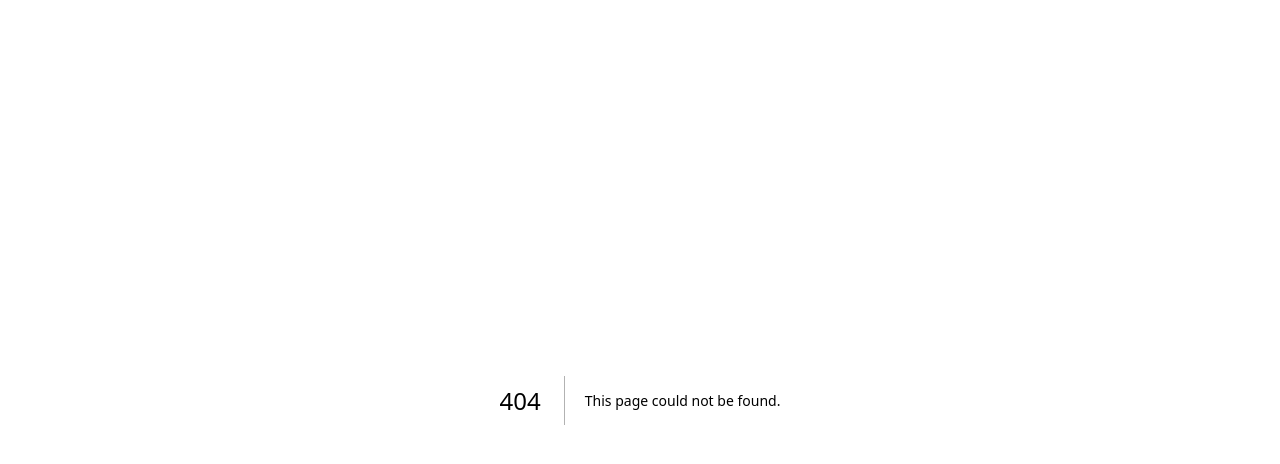
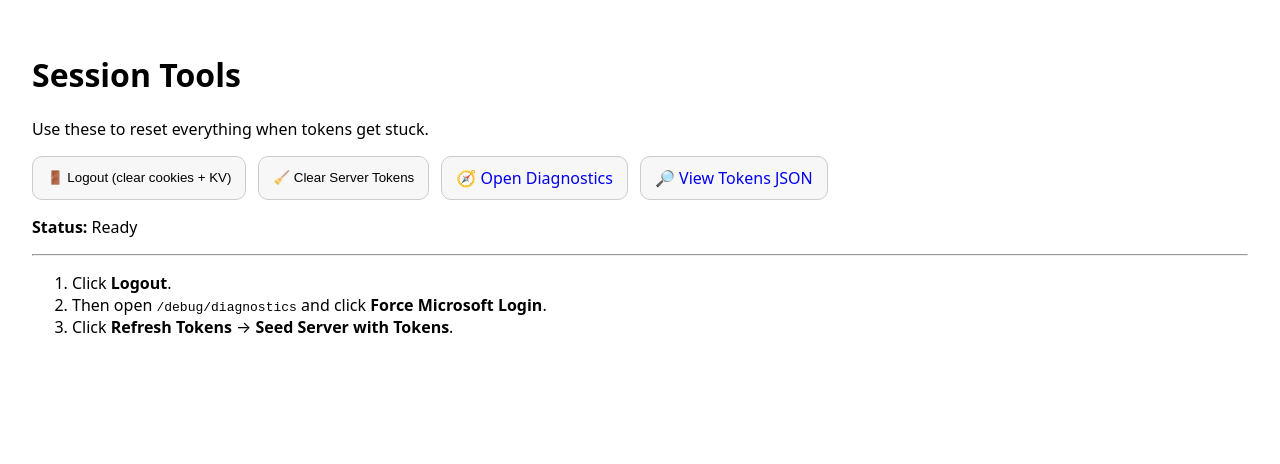
Before and after one commit to tchaudhry907/alice-onenote-router, a Next.js app: page /debug/session-tools in a window 1280 px wide. Before the commit this address had no page. Shown: the top 464 px of the page. Built offline with nearby package versions, Linux system fonts and the light colour scheme.

Commit message:
Add SessionTools component for managing sessions

```diff
--- /dev/null
+++ b/pages/debug/session-tools.js
@@ -0,0 +1,63 @@
+// pages/debug/session-tools.js
+import { useState } from 'react';
+
+export default function SessionTools() {
+  const [msg, setMsg] = useState('Ready');
+
+  async function hardLogout() {
+    setMsg('Logging out…');
+    try {
+      // 1) Server-side: clear KV + expire cookies
+      const r = await fetch('/api/auth/logout', { method: 'POST', cache: 'no-store' });
+      const j = await r.json();
+
+      // 2) Client-side: nuke localStorage/sessionStorage + visible cookies
+      try { localStorage.clear(); } catch {}
+      try { sessionStorage.clear(); } catch {}
+      // Best-effort client cookie clear (non-HttpOnly)
+      document.cookie.split(';').forEach(c => {
+        const n = c.split('=')[0].trim();
+        if (n) document.cookie = `${n}=; Path=/; Max-Age=0; SameSite=Lax`;
+      });
+
+      setMsg(r.ok ? 'Logged out. All tokens/cookies cleared.' : 'Logout error: ' + JSON.stringify(j));
+    } catch (e) {
+      setMsg('Logout failed: ' + e.message);
+    }
+  }
+
+  async function clearServerTokens() {
+    setMsg('Clearing server tokens…');
+    const r = await fetch('/api/onenote/token-clear', { method: 'POST' });
+    const j = await r.json();
+    setMsg(r.ok ? 'Server tokens cleared.' : 'Clear error: ' + JSON.stringify(j));
+  }
+
+  return (
+    <div style={{ fontFamily: 'system-ui, -apple-system, Segoe UI, Roboto, sans-serif', padding: 24 }}>
+      <h1>Session Tools</h1>
+      <p>Use these to reset everything when tokens get stuck.</p>
+      <div style={{ display: 'flex', gap: 12, flexWrap: 'wrap' }}>
+        <button onClick={hardLogout} style={btn}>🚪 Logout (clear cookies + KV)</button>
+        <button onClick={clearServerTokens} style={btn}>🧹 Clear Server Tokens</button>
+        <a href="/debug/diagnostics" style={{ ...btn, textDecoration: 'none', display: 'inline-block' }}>🧭 Open Diagnostics</a>
+        <a href="/api/debug/tokens?full=1" style={{ ...btn, textDecoration: 'none', display: 'inline-block' }}>🔎 View Tokens JSON</a>
+      </div>
+      <p style={{ marginTop: 16 }}><b>Status:</b> {msg}</p>
+      <hr />
+      <ol>
+        <li>Click <b>Logout</b>.</li>
+        <li>Then open <code>/debug/diagnostics</code> and click <b>Force Microsoft Login</b>.</li>
+        <li>Click <b>Refresh Tokens</b> → <b>Seed Server with Tokens</b>.</li>
+      </ol>
+    </div>
+  );
+}
+
+const btn = {
+  padding: '10px 14px',
+  borderRadius: 10,
+  border: '1px solid #ccc',
+  background: '#f7f7f7',
+  cursor: 'pointer'
+};
```
